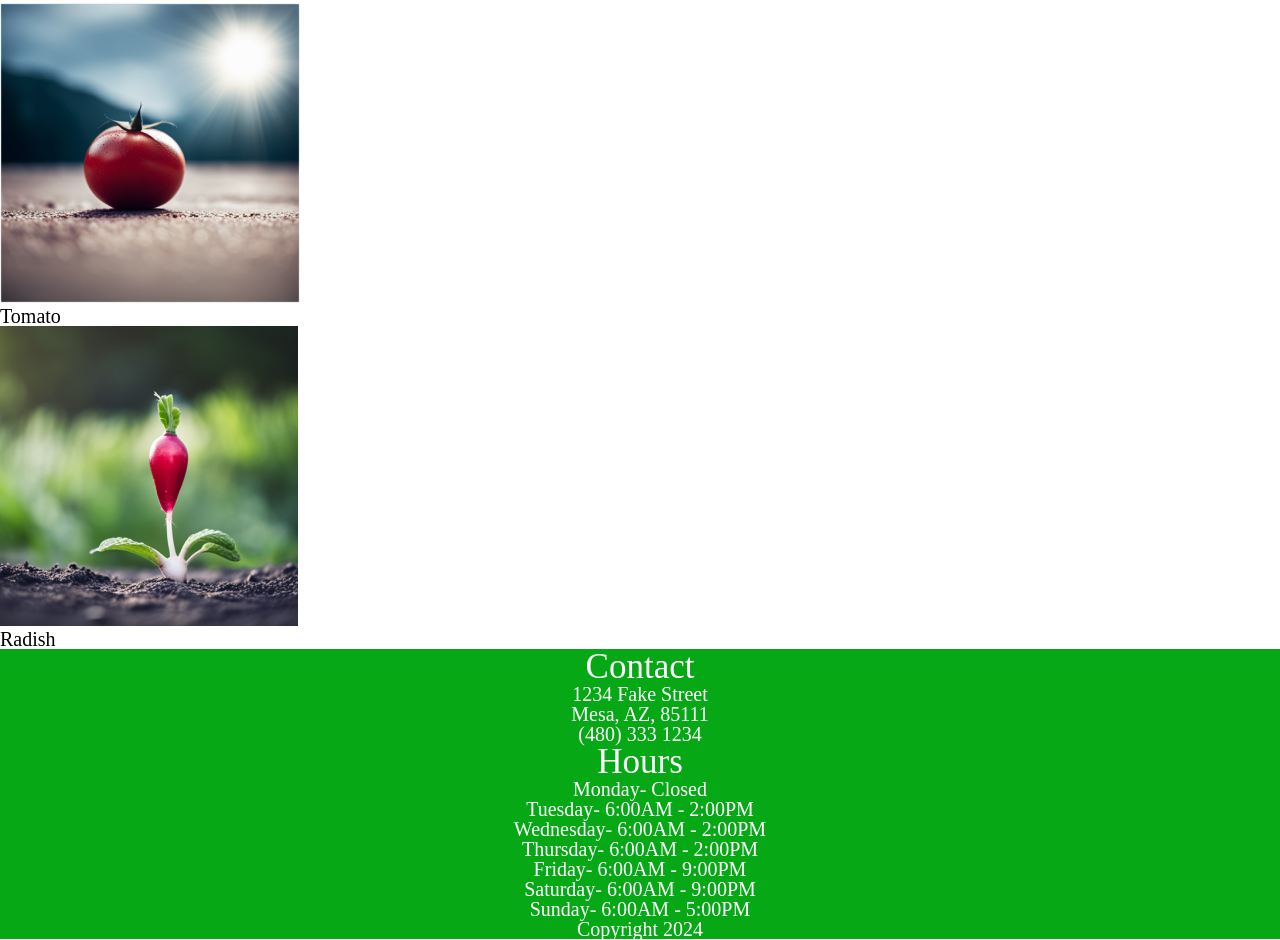
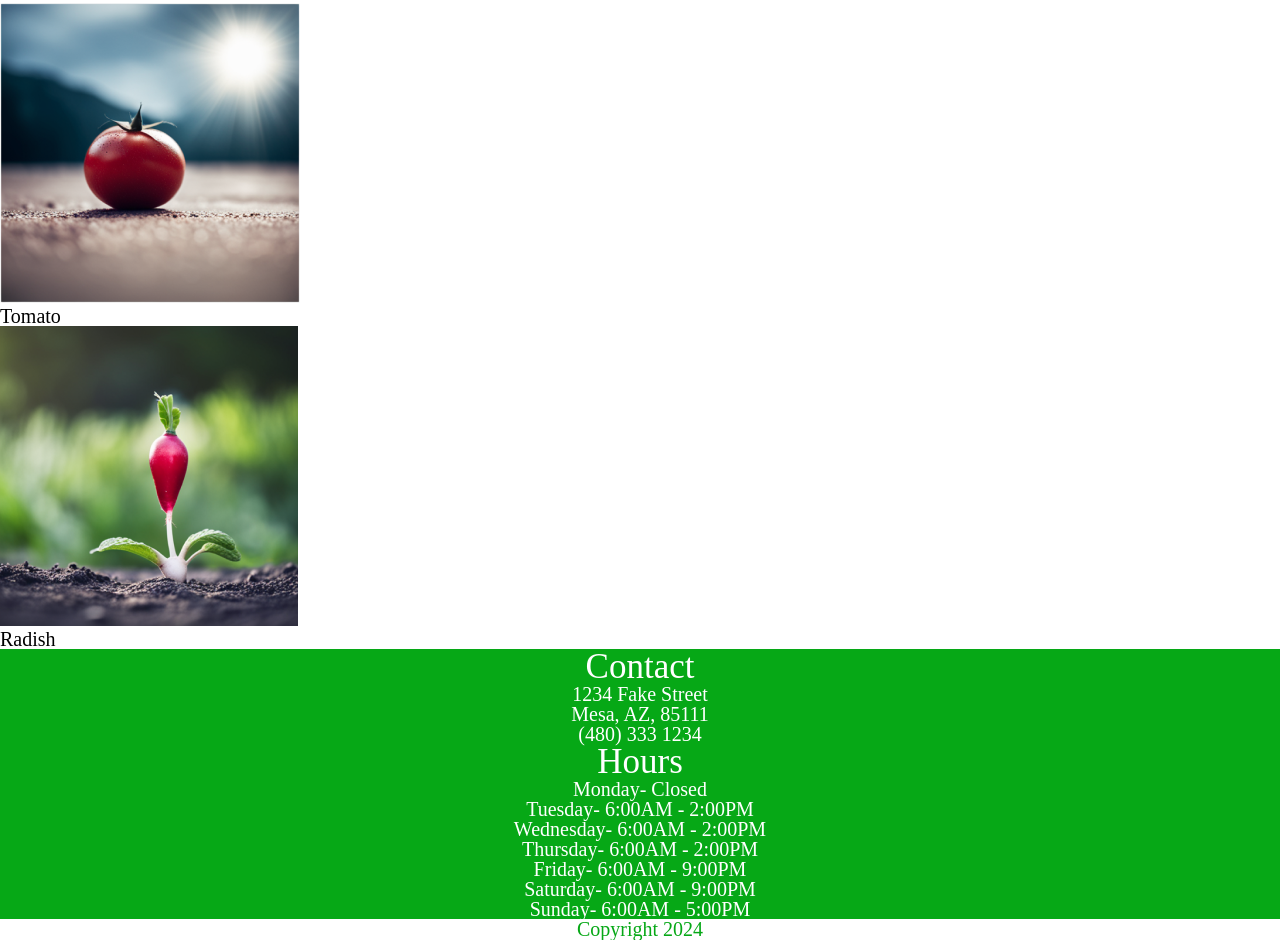
Before and after one commit to GitHub-ATH/farm, a plain HTML site: page index.html in a window 1280 px wide. Shown: the part 7508-8448 px from the top of the page. Drawn offline with Linux system fonts and the light colour scheme; a web font is replaced by a local one.

Commit message:
Update style.css

```diff
--- a/style.css
+++ b/style.css
@@ -69,6 +69,10 @@ header, footer {
     color: var(--white);
     text-align: center;
 }
+#copyright {
+    background-color: var(--white);
+    color: var(--green);
+}
 
 h1 {
     font-size: 2.5em;
```
